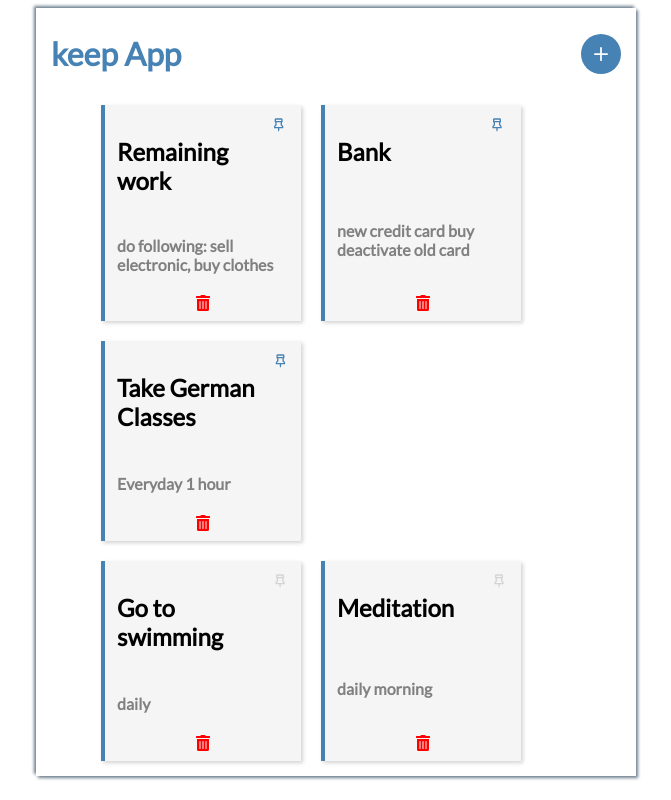
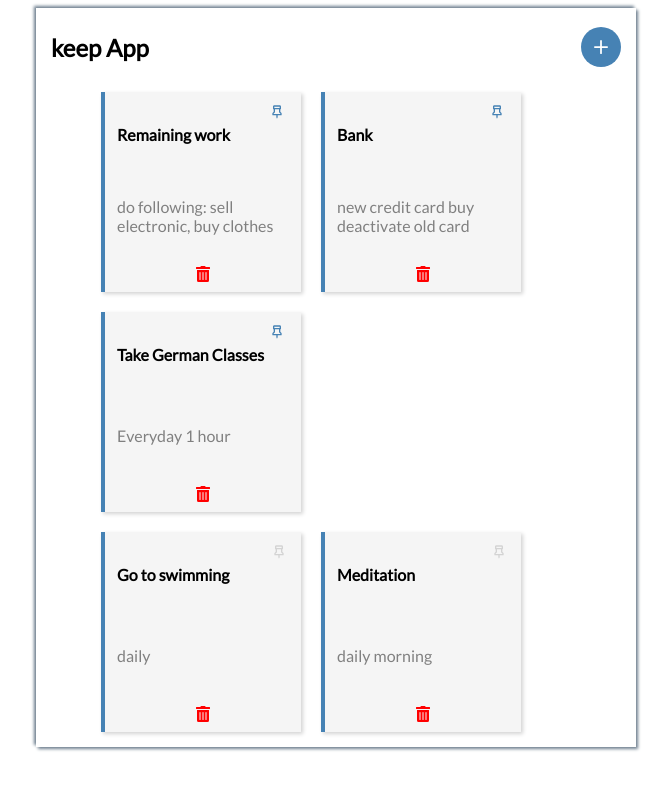
Before and after one commit to nidhidsharma08121988/simple-keep-app, a React (Create React App) app: page / in a window 1280 px wide. Shown: the whole page, without its empty margins (304-975 px from the left). Built offline with nearby package versions, Linux system fonts and the light colour scheme; data requests are answered from the project's data file.

Commit message:
Updated Styles

```diff
--- a/src/components/Header.js
+++ b/src/components/Header.js
@@ -16,7 +16,7 @@ const Header = ({ onAdd, showAddCard }) => {
 
     return (
         <div className="header-container">
-            <h1>keep App</h1>
+            <h2>keep App</h2>
             { showAddCard && addCardVisible()}
             { !showAddCard && addCardNotVisible()}
         </div>
--- a/src/components/KeepCard.js
+++ b/src/components/KeepCard.js
@@ -4,11 +4,11 @@ const KeepCard = ({ keepItem, onDelete, onTogglePin, onEdit }) => {
     const pinStyle = keepItem.pinned === true ? { cursor: 'pointer', color: 'steelblue', width: '24px' } : { cursor: 'pointer', color: 'lightgrey', width: '20px' };
     const display = <div className="keep-card" onDoubleClick={() => onEdit(keepItem.id)}>
         <div className="keep-card-head">
-            <h2>{keepItem.data ? keepItem.data.title : ''}</h2>
+            <h4>{keepItem.data ? keepItem.data.title : ''}</h4>
             <BiPin onClick={() => onTogglePin(keepItem.id)} style={pinStyle} />
         </div>
         <div className="keep-card-body">
-            <h4>{keepItem.data ? keepItem.data.text : ''}</h4>
+            <p>{keepItem.data ? keepItem.data.text : ''}</p>
         </div>
         <div className="keep-card-footer">
             <FaTrashAlt style={{ color: 'red', cursor: 'pointer' }} onClick={() => onDelete(keepItem.id)} />
--- a/src/index.css
+++ b/src/index.css
@@ -32,9 +32,8 @@ body{
     justify-content: space-between;
 
   }
-  h1{
+  h2{
       margin-left:10px;
-      color:steelblue;
   }
   .btn{
     margin-right:10px;
@@ -138,7 +137,7 @@ body{
     height:200px;
   }
   .form-card-title{
-    font-size:1.5em;
+    font-size:1.2em;
     max-width:100%;
   }
   .form-card-body{
```
